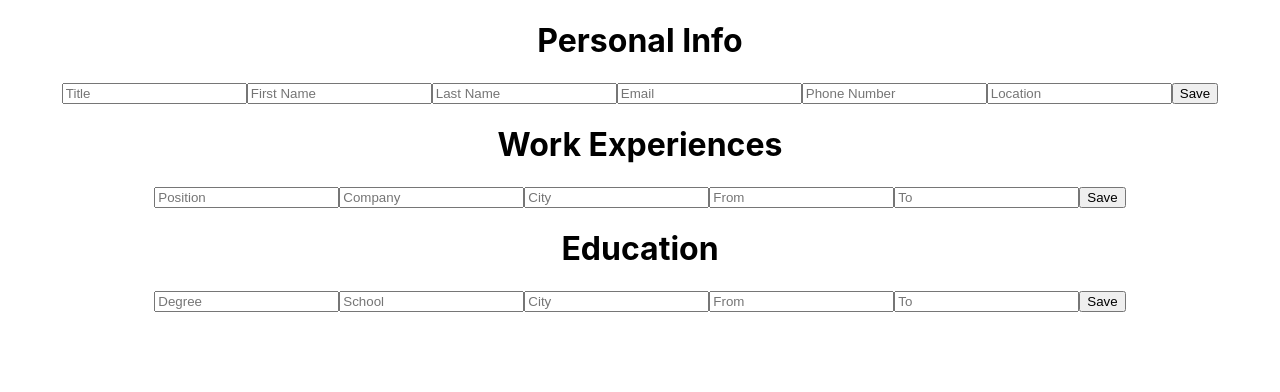
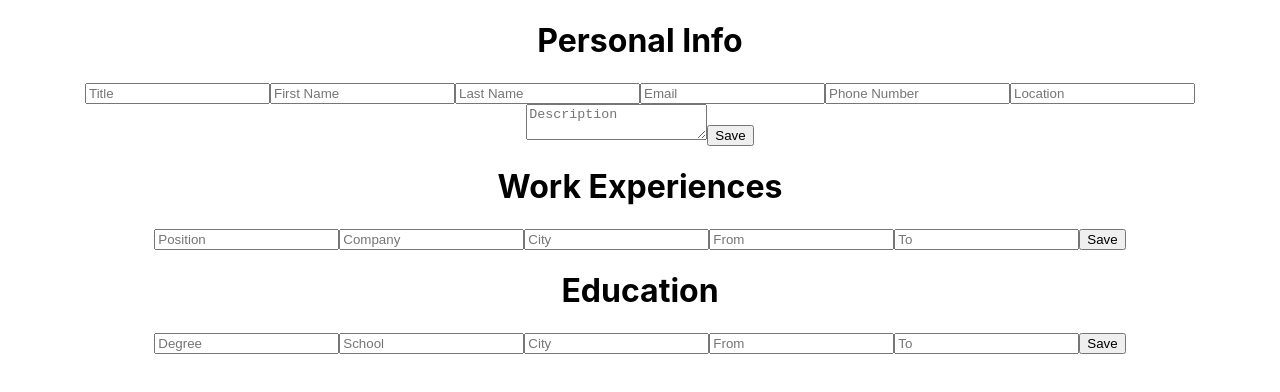
Before and after one commit to G-Cioni/cv-creator, a React (Create React App) app: page / in a window 1280 px wide. Shown: the top 392 px of the page. Built offline with nearby package versions, Linux system fonts and the light colour scheme.

Commit message:
Input component can render textareas conditionally

```diff
--- a/src/components/forms/Form.js
+++ b/src/components/forms/Form.js
@@ -26,11 +26,11 @@ class Form extends Component {
     const { formFields, formTitle, formType } = this.state;
     const { formId } = this.props;
     const inputs = Object.keys(this.state.formFields).map((inputName) => {
-      const { id, placeHolder } = formFields[inputName];
-      const { name, inputValue } = formFields[inputName];
+      const { id, placeHolder, name, inputValue, type } = formFields[inputName];
       return (
         <Input
           key={id}
+          type={type}
           placeHolder={placeHolder}
           name={name}
           inputValue={inputValue}
--- a/src/components/forms/Input.js
+++ b/src/components/forms/Input.js
@@ -2,10 +2,15 @@ import React, { Component } from 'react';
 
 class Input extends Component {
   render() {
-    const { placeHolder, inputValue, name } = this.props;
-
-    return (
+    const { placeHolder, inputValue, name, type } = this.props;
+    return type === 'input' ? (
       <input
+        value={inputValue}
+        onChange={(e) => this.props.handleOnChange(e, name)}
+        placeholder={placeHolder}
+      />
+    ) : (
+      <textarea
         value={inputValue}
         onChange={(e) => this.props.handleOnChange(e, name)}
         placeholder={placeHolder}
--- a/src/formData.js
+++ b/src/formData.js
@@ -10,36 +10,49 @@ const formData = {
         placeHolder: 'Title',
         id: uniqid(),
         inputValue: '',
+        type: 'input',
       },
       firstName: {
         name: 'firstName',
         placeHolder: 'First Name',
         id: uniqid(),
         inputValue: '',
+        type: 'input',
       },
       lastName: {
         name: 'lastName',
         placeHolder: 'Last Name',
         id: uniqid(),
         inputValue: '',
+        type: 'input',
       },
       email: {
         name: 'email',
         placeHolder: 'Email',
         id: uniqid(),
         inputValue: '',
+        type: 'input',
       },
       phoneNumber: {
         name: 'phoneNumber',
         placeHolder: 'Phone Number',
         id: uniqid(),
         inputValue: '',
+        type: 'input',
       },
       location: {
         name: 'location',
         placeHolder: 'Location',
         id: uniqid(),
         inputValue: '',
+        type: 'input',
+      },
+      description: {
+        name: 'description',
+        placeHolder: 'Description',
+        id: uniqid(),
+        inputValue: '',
+        type: 'textarea',
       },
     },
   },
@@ -53,30 +66,35 @@ const formData = {
         placeHolder: 'Position',
         id: uniqid(),
         inputValue: '',
+        type: 'input',
       },
       company: {
         name: 'company',
         placeHolder: 'Company',
         id: uniqid(),
         inputValue: '',
+        type: 'input',
       },
       city: {
         name: 'city',
         placeHolder: 'City',
         id: uniqid(),
         inputValue: '',
+        type: 'input',
       },
       from: {
         name: 'from',
         placeHolder: 'From',
         id: uniqid(),
         inputValue: '',
+        type: 'input',
       },
       to: {
         name: 'to',
         placeHolder: 'To',
         id: uniqid(),
         inputValue: '',
+        type: 'input',
       },
     },
   },
@@ -89,30 +107,35 @@ const formData = {
         placeHolder: 'Degree',
         id: uniqid(),
         inputValue: '',
+        type: 'input',
       },
       school: {
         name: 'school',
         placeHolder: 'School',
         id: uniqid(),
         inputValue: '',
+        type: 'input',
       },
       city: {
         name: 'city',
         placeHolder: 'City',
         id: uniqid(),
         inputValue: '',
+        type: 'input',
       },
       from: {
         name: 'from',
         placeHolder: 'From',
         id: uniqid(),
         inputValue: '',
+        type: 'input',
       },
       to: {
         name: 'to',
         placeHolder: 'To',
         id: uniqid(),
         inputValue: '',
+        type: 'input',
       },
     },
   },
```
